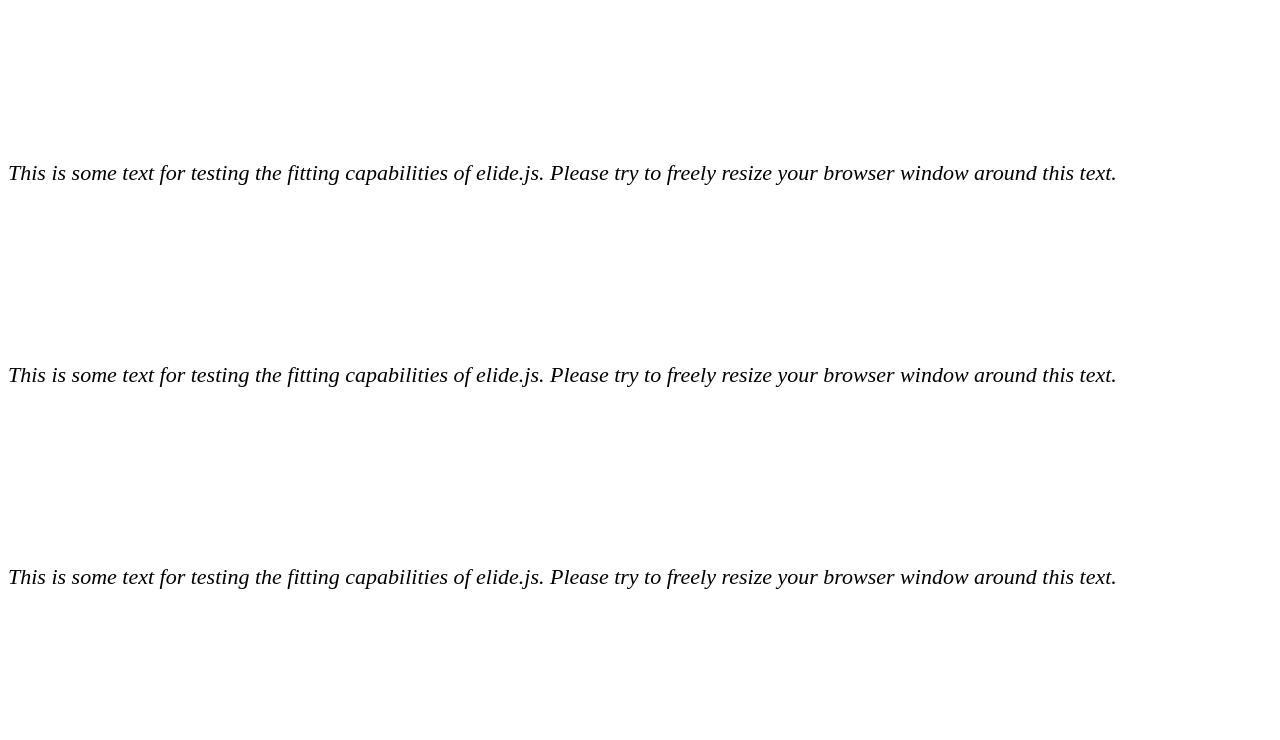
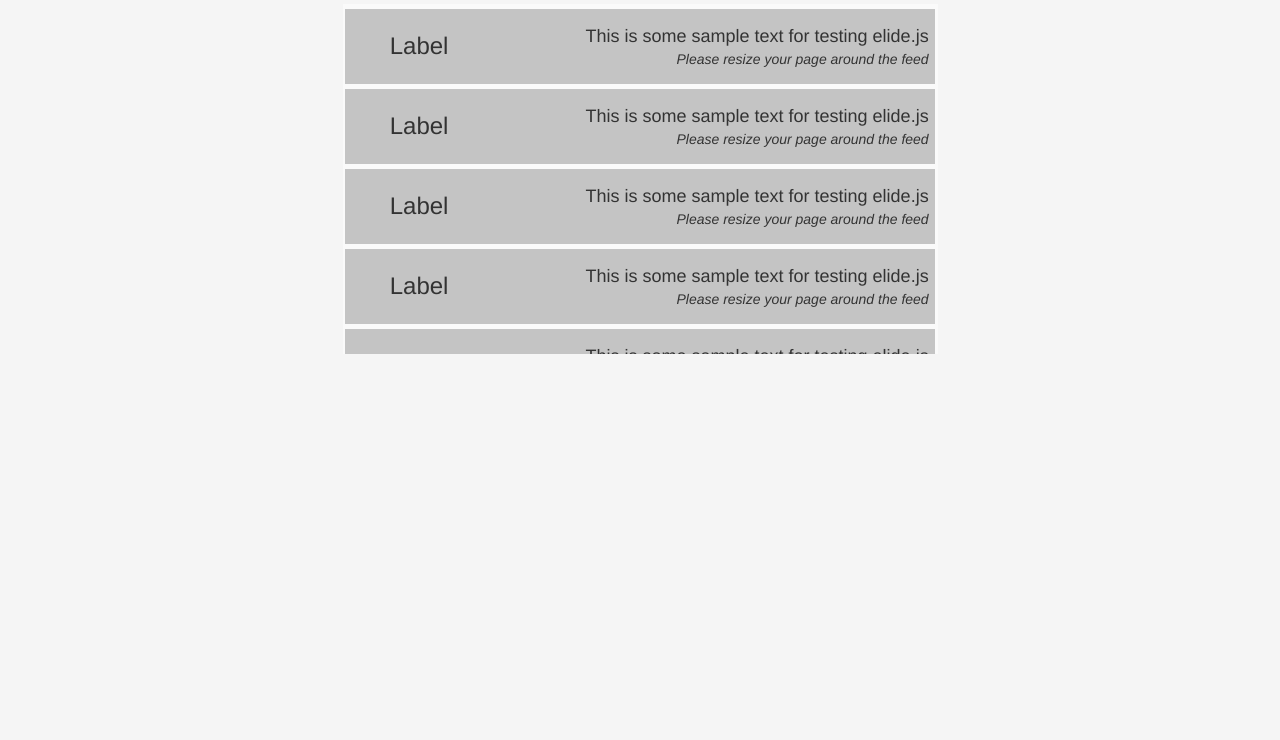
Before and after one commit to MarkPawlus/elide.js, a plain HTML site: page demo/index.html in a window 1280 px wide. Shown: the part 76-816 px from the top of the page. Drawn offline with nearby package versions, Linux system fonts and the light colour scheme.

Commit message:
Updated sample page to use bootstrap styling.

```diff
--- a/demo/index.html
+++ b/demo/index.html
@@ -1,22 +1,69 @@
 <html>
 <head>
-	<link rel="stylesheet" href="styles.css">
+	<meta name="viewport" content="width=device-width, initial-scale=1">
+	<link rel="stylesheet" href="https://maxcdn.bootstrapcdn.com/bootstrap/3.3.7/css/bootstrap.min.css" integrity="sha384-BVYiiSIFeK1dGmJRAkycuHAHRg32OmUcww7on3RYdg4Va+PmSTsz/K68vbdEjh4u" crossorigin="anonymous">
 	<script src="../src/elide.js" type="text/javascript"></script>
-	<title>elide.js example page</title>
+	<link rel="stylesheet" href="./stylesheets/styles.css">
+	<title>elide.js sample page</title>
 </head>
 
 <body onload="elide_init()">
-<p class="elide testable" id="test1">
-	This is some text for testing the fitting capabilities of elide.js. Please try to freely resize your browser window around this text.
-</p>
-<p class="elide testable" id="test2">
-	This is some text for testing the fitting capabilities of elide.js. Please try to freely resize your browser window around this text.
-</p>
-<p class="elide testable" id="test3">
-	This is some text for testing the fitting capabilities of elide.js. Please try to freely resize your browser window around this text.
-</p>
-<p class="elide testable" id="test4">
-	This is some text for testing the fitting capabilities of elide.js. Please try to freely resize your browser window around this text.
-</p>
+	<div class="container-fluid">
+		<div class="col-xs-3" id="left-column">
+		</div>
+		<div class="col-xs-6" id="middle-column">
+			<h1 id="feed-header">elide.js</h1>
+			<div id="feed">
+				<div class="feed-item">
+					<div class="feed-item-label">
+						<p class="feed-item-label-text">Label</p>
+					</div>
+					<div class="feed-item-data">
+						<p id="sample1-text" class="feed-item-data-text elide">This is some sample text for testing elide.js</p>
+						<p id="sample1-subtext" class="feed-item-data-subtext elide">Please resize your page around the feed</p>
+					</div>
+				</div>
+				<div class="feed-item">
+					<div class="feed-item-label">
+						<p class="feed-item-label-text">Label</p>
+					</div>
+					<div class="feed-item-data">
+						<p id="sample2-text" class="feed-item-data-text elide">This is some sample text for testing elide.js</p>
+						<p id="sample2-subtext" class="feed-item-data-subtext elide">Please resize your page around the feed</p>
+					</div>
+				</div>
+				<div class="feed-item">
+					<div class="feed-item-label">
+						<p class="feed-item-label-text">Label</p>
+					</div>
+					<div class="feed-item-data">
+						<p id="sample3-text" class="feed-item-data-text elide">This is some sample text for testing elide.js</p>
+						<p id="sample3-subtext" class="feed-item-data-subtext elide">Please resize your page around the feed</p>
+					</div>
+				</div>
+				<div class="feed-item">
+					<div class="feed-item-label">
+						<p class="feed-item-label-text">Label</p>
+					</div>
+					<div class="feed-item-data">
+						<p id="sample4-text" class="feed-item-data-text elide">This is some sample text for testing elide.js</p>
+						<p id="sample4-subtext" class="feed-item-data-subtext elide">Please resize your page around the feed</p>
+					</div>
+				</div>
+				<div class="feed-item">
+					<div class="feed-item-label">
+						<p class="feed-item-label-text">Label</p>
+					</div>
+					<div class="feed-item-data">
+						<p id="sample5-text" class="feed-item-data-text elide">This is some sample text for testing elide.js</p>
+						<p id="sample5-subtext" class="feed-item-data-subtext elide">Please resize your page around the feed</p>
+					</div>
+				</div>
+			</div>
+		</div>
+		<div class="col-xs-3" id="right-column">
+		</div>
+	</div>
 </body>
+
 </html>
--- a/demo/styles.css
+++ /dev/null
@@ -1,10 +0,0 @@
-body {
-	width: 100%;
-}
-
-.testable {
-	padding-bottom: 10%;
-	width: 100%;
-	font-size: 22px;
-	font-style: italic;
-}
--- /dev/null
+++ b/demo/stylesheets/styles.css
@@ -0,0 +1,64 @@
+body {
+	background-color: #F5F5F5;
+}
+
+#feed-header {
+	text-align: center;
+}
+
+#feed {
+	background-color: #FAFAFA;
+	margin-top: 20px;
+	padding-bottom: 5px;
+	height: 350px;
+	overflow: scroll;
+}
+
+.feed-item {
+	margin-top: 5px;
+	margin-left: auto;
+	margin-right: auto;
+	width: 99%;
+	background-color: #C4C4C4;
+	height: 75px;
+}
+
+.feed-item:hover {
+	background-color: #B3B3B3;
+}
+
+.feed-item-label {
+	float: left;
+	width: 25%;
+	height: 100%;
+}
+
+.feed-item-label-text {
+	text-align: center;
+	width: 100%;
+	margin-top: 20px;
+	font-size: 24px;
+}
+
+.feed-item-data {
+	padding-top: 15px;
+	float: right;
+	margin-right: 1%;
+	width: 74%;
+	height: 100%;
+}
+
+.feed-item-data-text {
+	font-size: 18px;
+	text-align: right;
+	width: 100%;
+	margin-bottom: 0px;
+}
+
+.feed-item-data-subtext {
+	margin-top: 0px;
+	font-size: 14px;
+	text-align: right;
+	font-style: italic;
+	width: 100%;
+}
```
